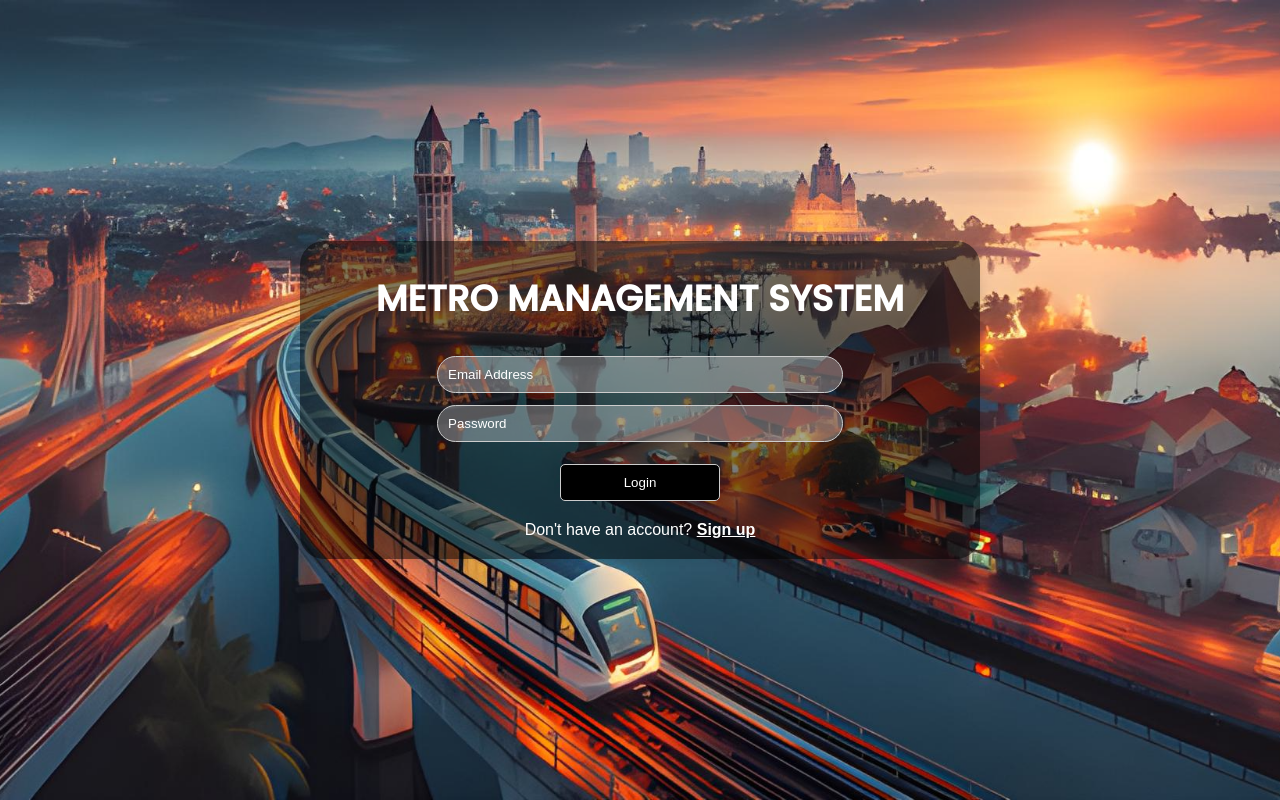
After one commit to nxdha/Metro-Management-System, a Django app: page /login/ in a window 1280 px wide. The commit adds this page. Run offline with Django 5.2, Linux system fonts and the light colour scheme.

Commit message:
Login Sign Up Page

```diff
--- a/Metro/templates/contact.html
+++ b/Metro/templates/contact.html
@@ -3,12 +3,16 @@
 <head>
     <meta charset="UTF-8">
     <meta name="viewport" content="width=device-width, initial-scale=1.0">
+
     <title>Your Webpage Title</title>
+
+    {% load static %}
+
     <style>
         body {
             margin: 0;
             padding: 0;
-            background-image: url('./bg.png'); /* Replace 'background.jpg' with the path to your background image */
+            background-image: url("{% static 'bg.png' %}"); /* Replace 'background.jpg' with the path to your background image */
             background-size: cover;
             background-position: top;
             font-family: Arial, sans-serif;
--- a/Metro/templates/home.html
+++ b/Metro/templates/home.html
@@ -88,8 +88,8 @@
   <header>
     <div id="logo"> <img src="{% static 'metro logo.png' %}" alt=""> KOCHI METRO</div>
     <nav id="nav">
-      <a href="contact.html">Contact Us</a>
-      <a href="metrosignup.html"><button>Login / Sign Up</button></a>
+      <a href="{% url 'contact' %}">Contact Us</a>
+      <a href="{% url 'metrologin' %}"><button>Login</button></a>
     </nav>
   </header>
   <div class="intro-container">
--- /dev/null
+++ b/Metro/templates/metrologin.html
@@ -0,0 +1,109 @@
+<!DOCTYPE html>
+<html>
+
+<head>
+  <title>METRO MANAGEMENT SYSTEM</title>
+
+  <link rel="preconnect" href="https://fonts.googleapis.com">
+  <link rel="preconnect" href="https://fonts.gstatic.com" crossorigin>
+  <link href="https://fonts.googleapis.com/css2?family=Poppins:wght@500&display=swap" rel="stylesheet">
+
+  {% load static %}
+
+  <style>
+    body {
+      font-family: sans-serif;
+      background-image: url("{% static 'bg.png' %}");
+      background-size: cover;
+      background-position: center;
+      margin: 0;
+      padding: 0;
+      display: flex;
+      justify-content: center;
+      align-items: center;
+      height: 100vh;
+    }
+
+    .content-container {
+      width: 50%;
+      background-color: rgba(0, 0, 0, 0.5);
+      padding: 20px;
+      border-radius: 24px;
+      box-shadow: 0 0 10px rgba(0, 0, 0, 0.1);
+      color: white;
+      display: flex;
+      flex-direction: column;
+      align-items: center;
+    }
+
+    .header {
+      text-align: center;
+      font-size: 36px;
+      font-family: 'Poppins', sans-serif;
+      margin: 10px 20px;
+    }
+
+    .login-form {
+      margin-top: 20px;
+      width: 100%;
+      display: flex;
+      flex-direction: column;
+      align-items: center;
+    }
+
+    ::placeholder {
+      color: white;
+    }
+
+    .login-form input {
+      width: 60%;
+      margin-bottom: 10px;
+      padding: 10px;
+      margin-bottom: 12px;
+      border: 1px solid #ccc;
+      border-radius: 24px;
+      color: white;
+      background-color: rgba(255, 255, 255, 0.3);
+    }
+
+    .login-form button {
+      width: 160px;
+      background-color: #000;
+      color: white;
+      padding: 10px;
+      border: 1px solid #ccc;
+      border-radius: 5px;
+      margin-top: 10px;
+    }
+
+    .signup-link {
+      text-align: center;
+      margin-top: 20px;
+    }
+
+    .signup-link a {
+      color: #FFF;
+      text-decoration: none;
+    }
+  </style>
+</head>
+
+<body>
+  <div class="content-container">
+    <div class="header">
+      <b>METRO MANAGEMENT SYSTEM</b>
+    </div>
+
+    <form action="" class="login-form" method="post">
+      <input type="email" name="email" placeholder="Email Address">
+      <input type="password" name="password" placeholder="Password">
+      <button type="submit">Login</button>
+    </form>
+
+    <div class="signup-link">
+      Don't have an account? <a href="{% url 'metrosignup' %}"><b><u>Sign up</u></b></a>
+    </div>
+  </div>
+</body>
+
+</html>
--- a/Metro/urls.py
+++ b/Metro/urls.py
@@ -1,6 +1,9 @@
 from django.urls import path
-from .views import home  # Import the view function
+from .views import contact, home, metrologin, metrosignup  # Import the view function
 
 urlpatterns = [
     path('', home, name='home'),  # Map the root URL to the home view
+    path('contact/', contact, name='contact'),
+    path('login/', metrologin, name='metrologin'),
+    path('signup/', metrosignup, name='metrosignup'),
 ]
--- a/Metro/views.py
+++ b/Metro/views.py
@@ -2,3 +2,12 @@ from django.shortcuts import render
 
 def home(request):
     return render(request, 'home.html')
+
+def contact(request):
+    return render(request, 'contact.html')
+
+def metrologin(request):
+    return render(request, 'metrologin.html')
+
+def metrosignup(request):
+    return render(request, 'metrosignup.html')
```
Also changed, not shown: Metro/templates/metrosignup.html (added, +113 -0 lines).
